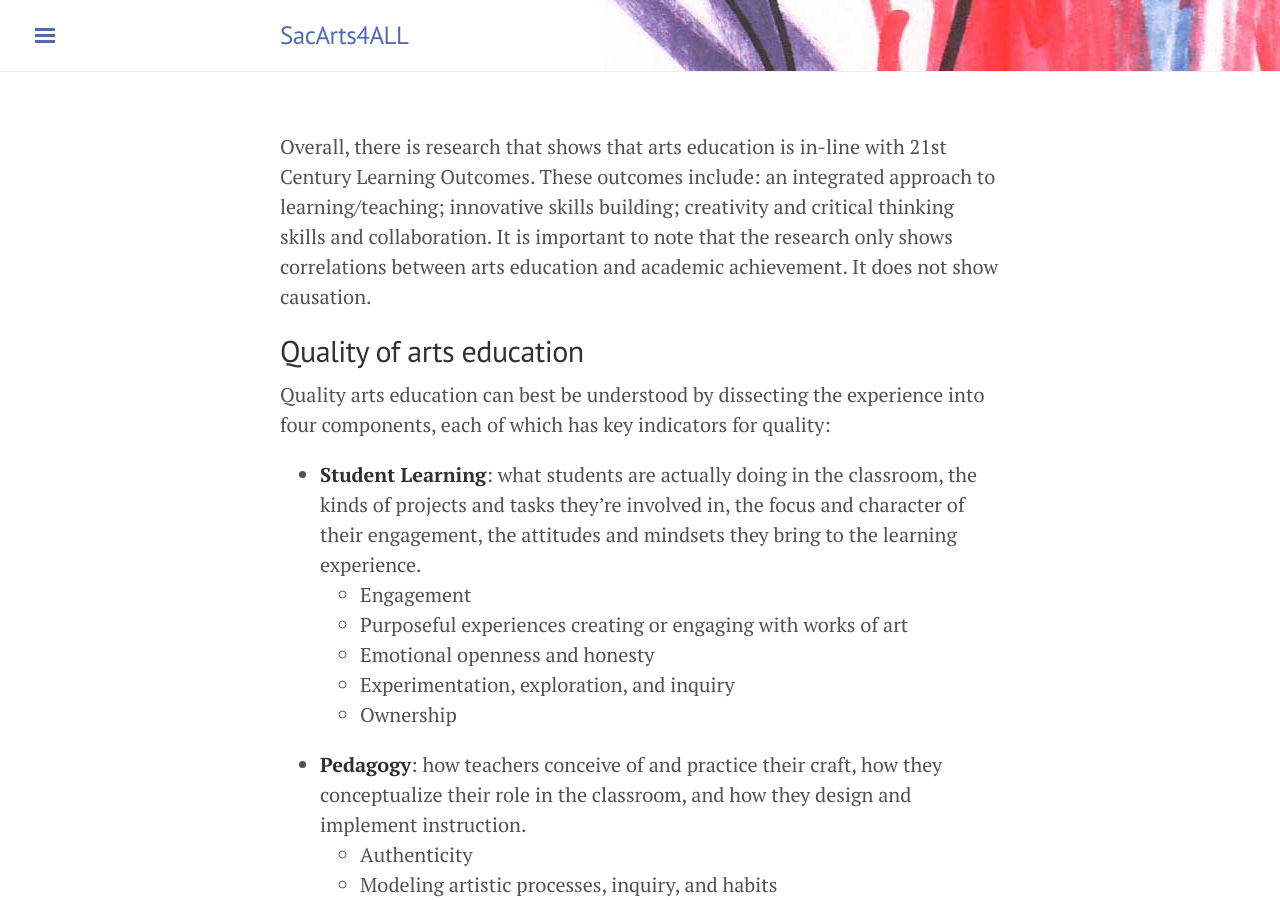
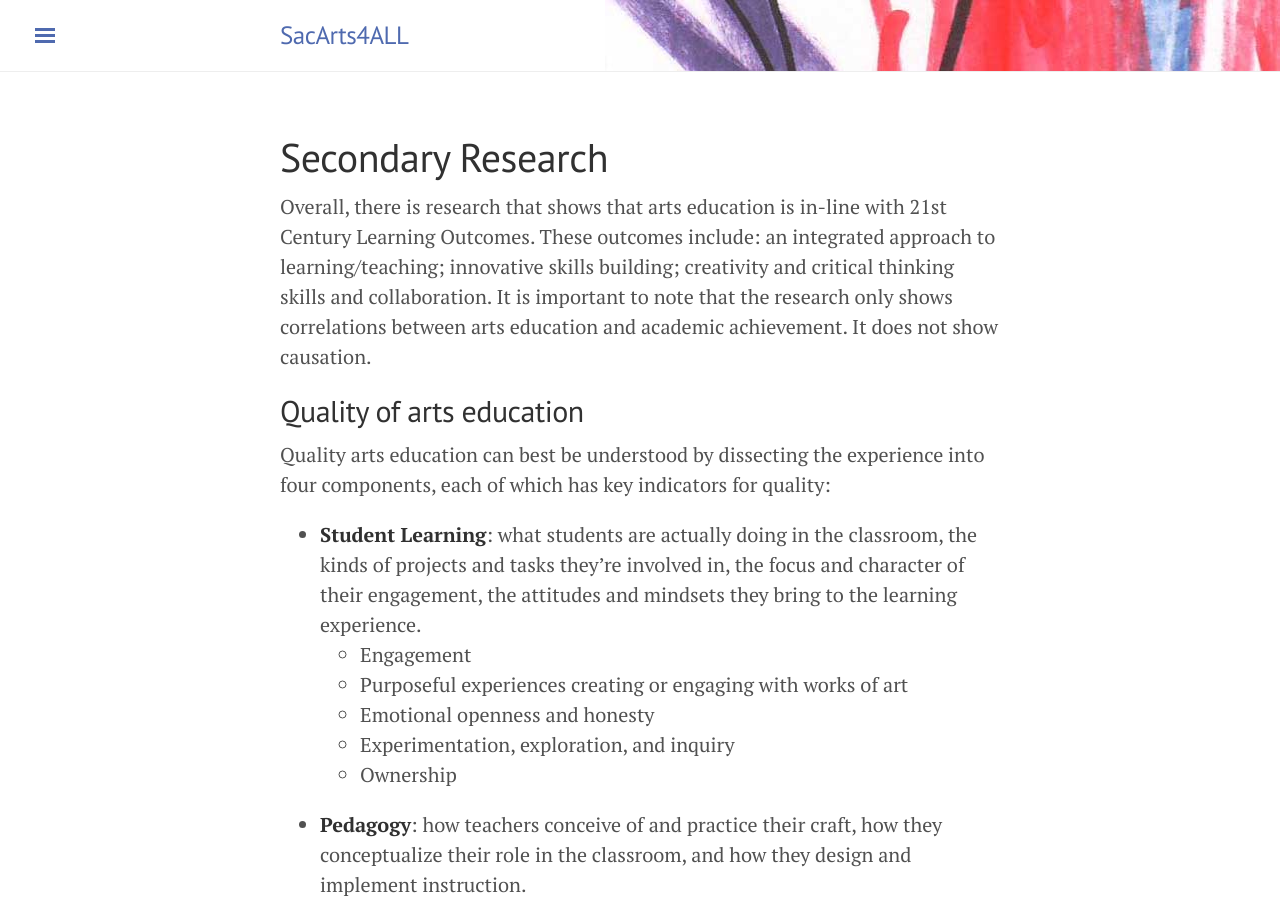
Before and after one commit to code4sac/sacarts4ALL, a Jekyll site: the page built from 2_secondary_research.md, in a window 1280 px wide and 900 px high. Built offline with Jekyll 4.4.1, drawn with Linux system fonts in a browser that asks for light colours.

Commit message:
Update 2_secondary_research.md

```diff
--- a/2_secondary_research.md
+++ b/2_secondary_research.md
@@ -3,6 +3,7 @@ layout: page
 title: Secondary Research
 permalink: /secondary_research/
 ---
+# Secondary Research
 
 Overall, there is research that shows that arts education is in-line with 21st Century Learning Outcomes. These outcomes include: an integrated approach to learning/teaching; innovative skills building; creativity and critical thinking skills and collaboration. It is important to note that the research only shows correlations between arts education and academic achievement. It does not show causation.
 
```
